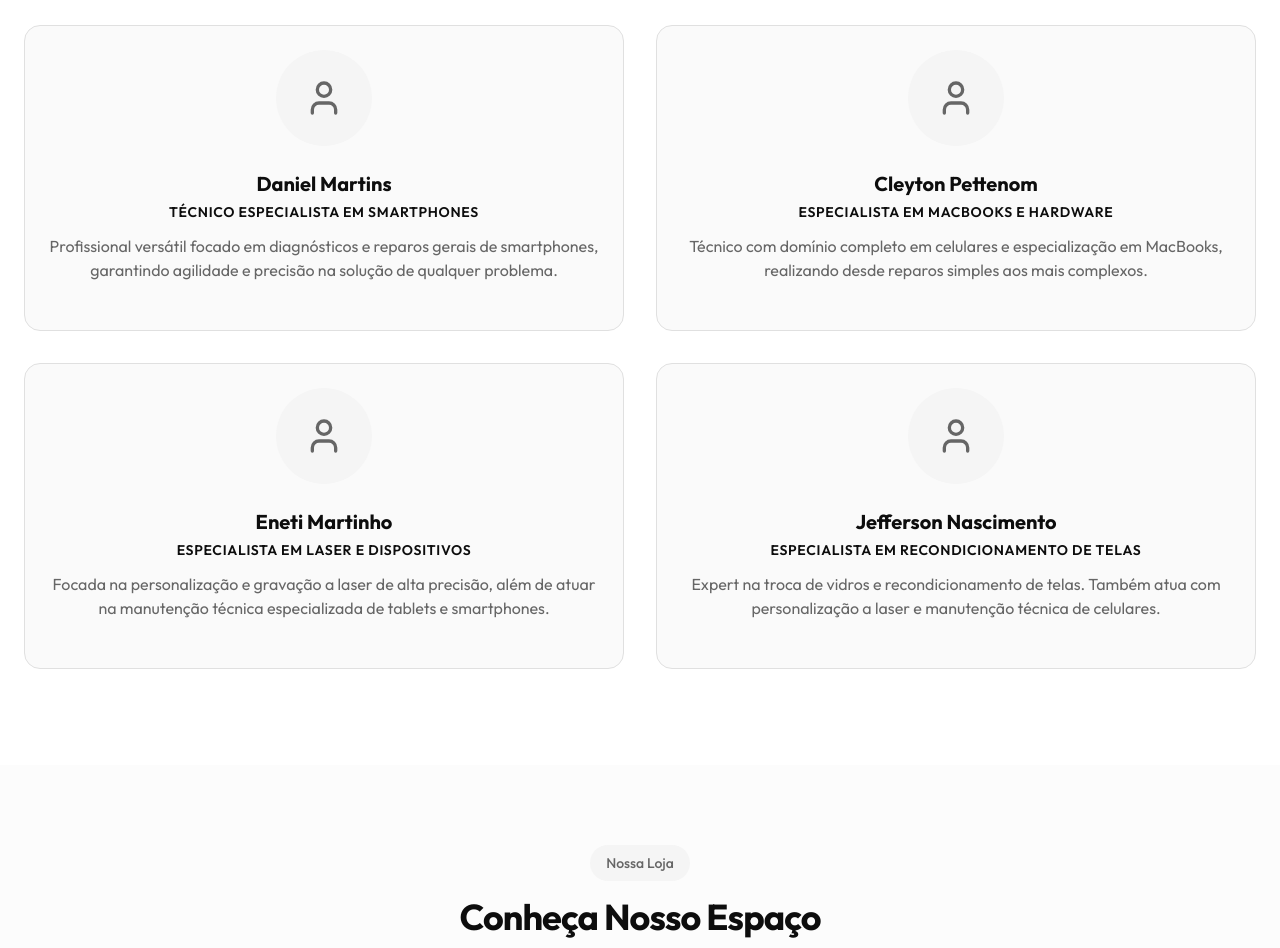
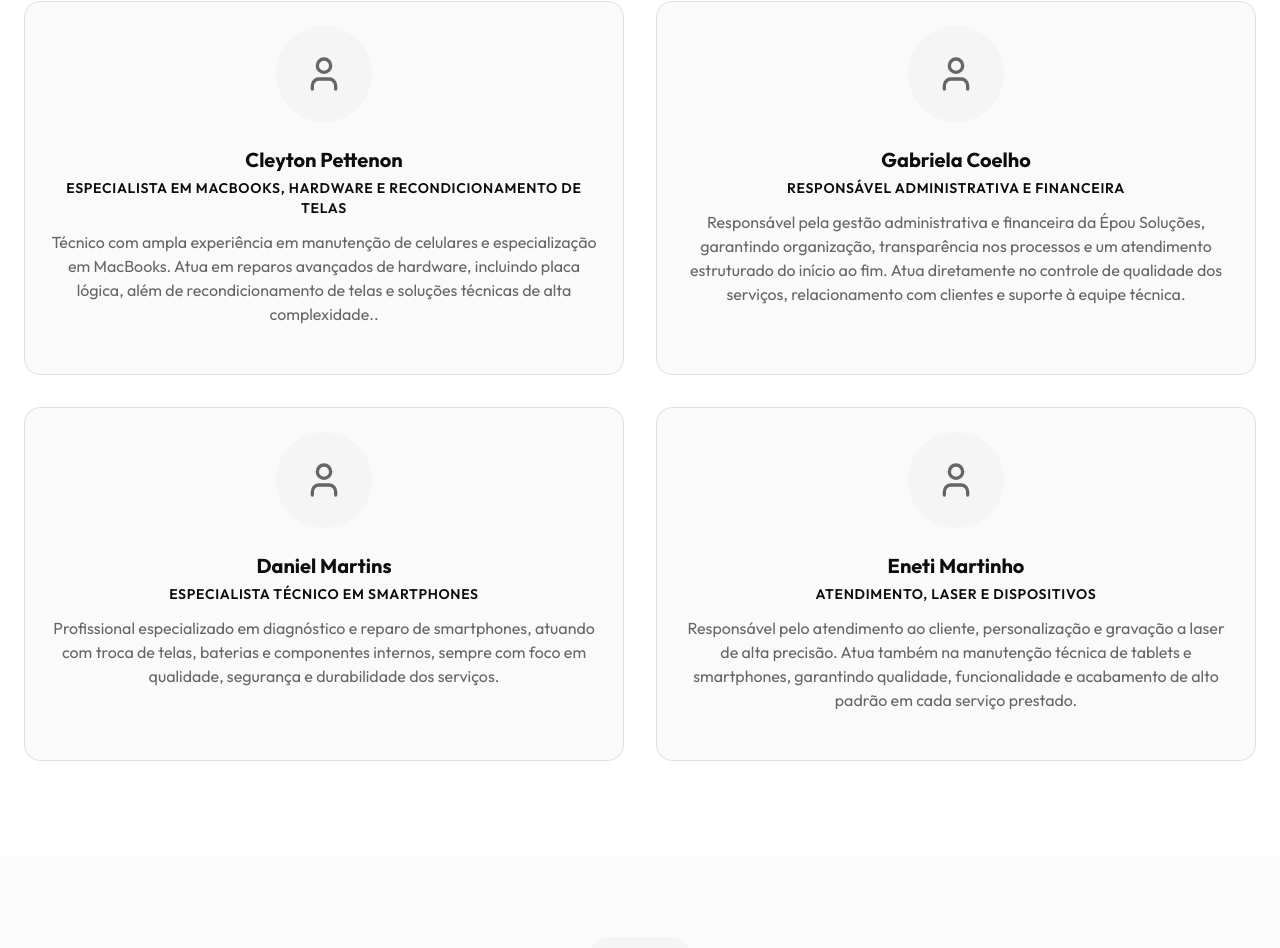
Before and after one commit to Klawns/epou-solucoes-landing-page, a React (Vite) app: page / in a window 1280 px wide. Shown: the part 2743-3691 px from the top of the page. Built offline with nearby package versions, Linux system fonts and the light colour scheme.

Commit message:
alteração dos textos de time

```diff
--- a/src/app/constants/team.ts
+++ b/src/app/constants/team.ts
@@ -17,37 +17,37 @@ export const Team: TeamCardProps[] = [
   {
     id: 1,
     photoUrl: null,
-    personName: "Daniel Martins",
-    position: "Técnico Especialista em Smartphones",
+    personName: "Cleyton Pettenon",
+    position: "Especialista em Macbooks, Hardware e Recondicionamento de Telas",
     description:
-      "Profissional versátil focado em diagnósticos e reparos gerais de smartphones, garantindo agilidade e precisão na solução de qualquer problema.",
+      "Técnico com ampla experiência em manutenção de celulares e especialização em MacBooks. Atua em reparos avançados de hardware, incluindo placa lógica, além de recondicionamento de telas e soluções técnicas de alta complexidade..",
     phone: null,
   },
   {
     id: 2,
     photoUrl: null,
-    personName: "Cleyton Pettenom",
-    position: "Especialista em MacBooks e Hardware",
+    personName: "Gabriela Coelho",
+    position: "Responsável Administrativa e Financeira",
     description:
-      "Técnico com domínio completo em celulares e especialização em MacBooks, realizando desde reparos simples aos mais complexos.",
+      "Responsável pela gestão administrativa e financeira da Épou Soluções, garantindo organização, transparência nos processos e um atendimento estruturado do início ao fim. Atua diretamente no controle de qualidade dos serviços, relacionamento com clientes e suporte à equipe técnica.",
     phone: null,
   },
   {
     id: 3,
     photoUrl: null,
-    personName: "Eneti Martinho",
-    position: "Especialista em Laser e Dispositivos",
+    personName: "Daniel Martins",
+    position: "Especialista Técnico em Smartphones",
     description:
-      "Focada na personalização e gravação a laser de alta precisão, além de atuar na manutenção técnica especializada de tablets e smartphones.",
+      "Profissional especializado em diagnóstico e reparo de smartphones, atuando com troca de telas, baterias e componentes internos, sempre com foco em qualidade, segurança e durabilidade dos serviços.",
     phone: null,
   },
   {
     id: 4,
     photoUrl: null,
-    personName: "Jefferson Nascimento",
-    position: "Especialista em Recondicionamento de Telas",
+    personName: "Eneti Martinho",
+    position: "Atendimento, Laser e Dispositivos",
     description:
-      "Expert na troca de vidros e recondicionamento de telas. Também atua com personalização a laser e manutenção técnica de celulares.",
+      "Responsável pelo atendimento ao cliente, personalização e gravação a laser de alta precisão. Atua também na manutenção técnica de tablets e smartphones, garantindo qualidade, funcionalidade e acabamento de alto padrão em cada serviço prestado.",
     phone: null,
   },
 ];
--- a/src/app/features/landing-page/components/team/team.tsx
+++ b/src/app/features/landing-page/components/team/team.tsx
@@ -16,15 +16,16 @@ export default function Team() {
     <section id="equipe" className="py-24 bg-background">
       <div className="container mx-auto px-6">
         <div className="text-center mb-16">
+          {/*
           <span className="inline-block px-4 py-2 bg-secondary rounded-full text-sm font-medium text-muted-foreground mb-4">
             Conheça
           </span>
+          */}
           <h2 className="text-4xl md:text-5xl font-bold tracking-tight mb-4">
             Nossa Equipe
           </h2>
           <p className="text-lg text-muted-foreground max-w-2xl mx-auto">
-            Profissionais qualificados e prontos para atender você com
-            excelência.
+            Profissionais qualificados e experientes, preparados para oferecer soluções técnicas com excelência, transparência e responsabilidade.
           </p>
         </div>
 
```
